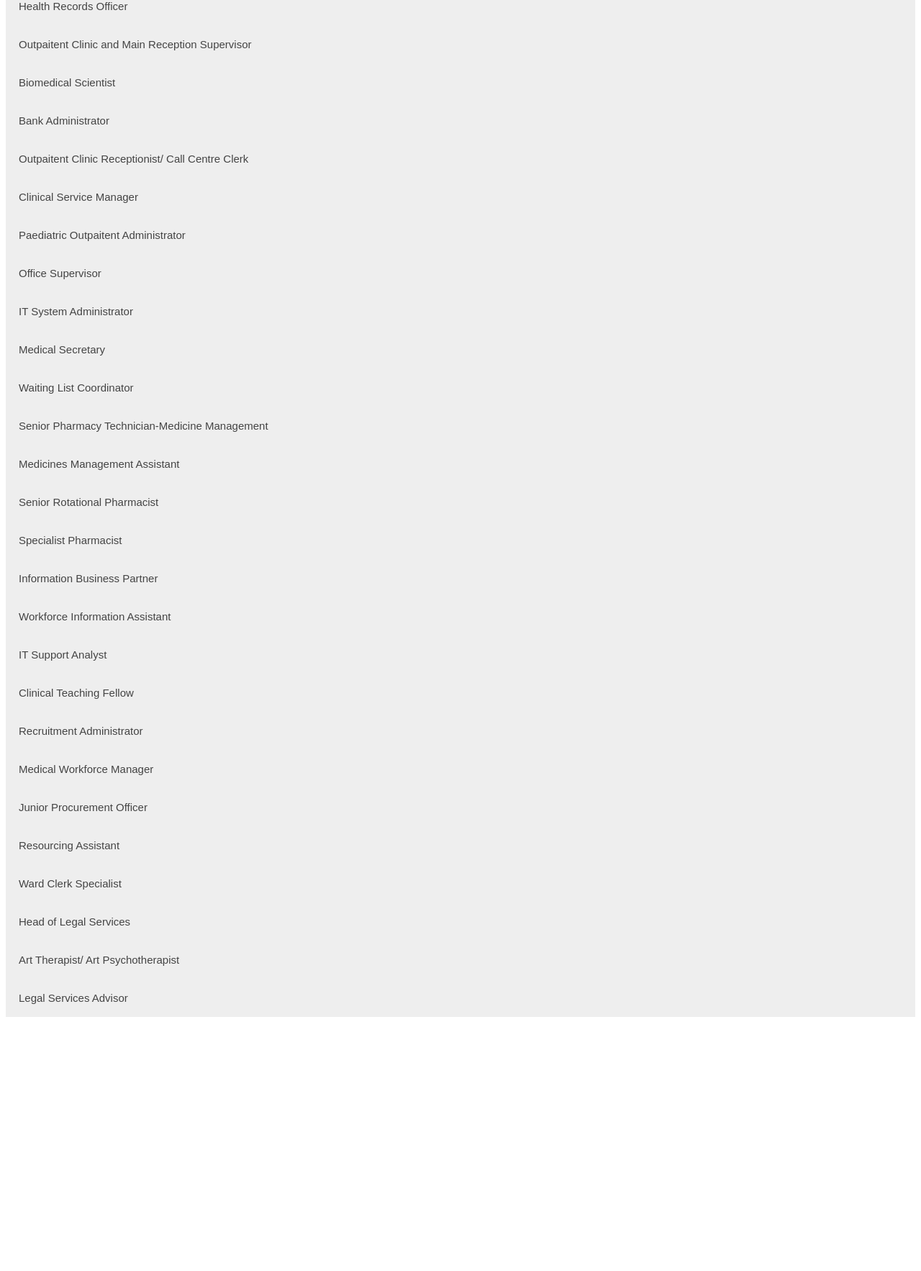
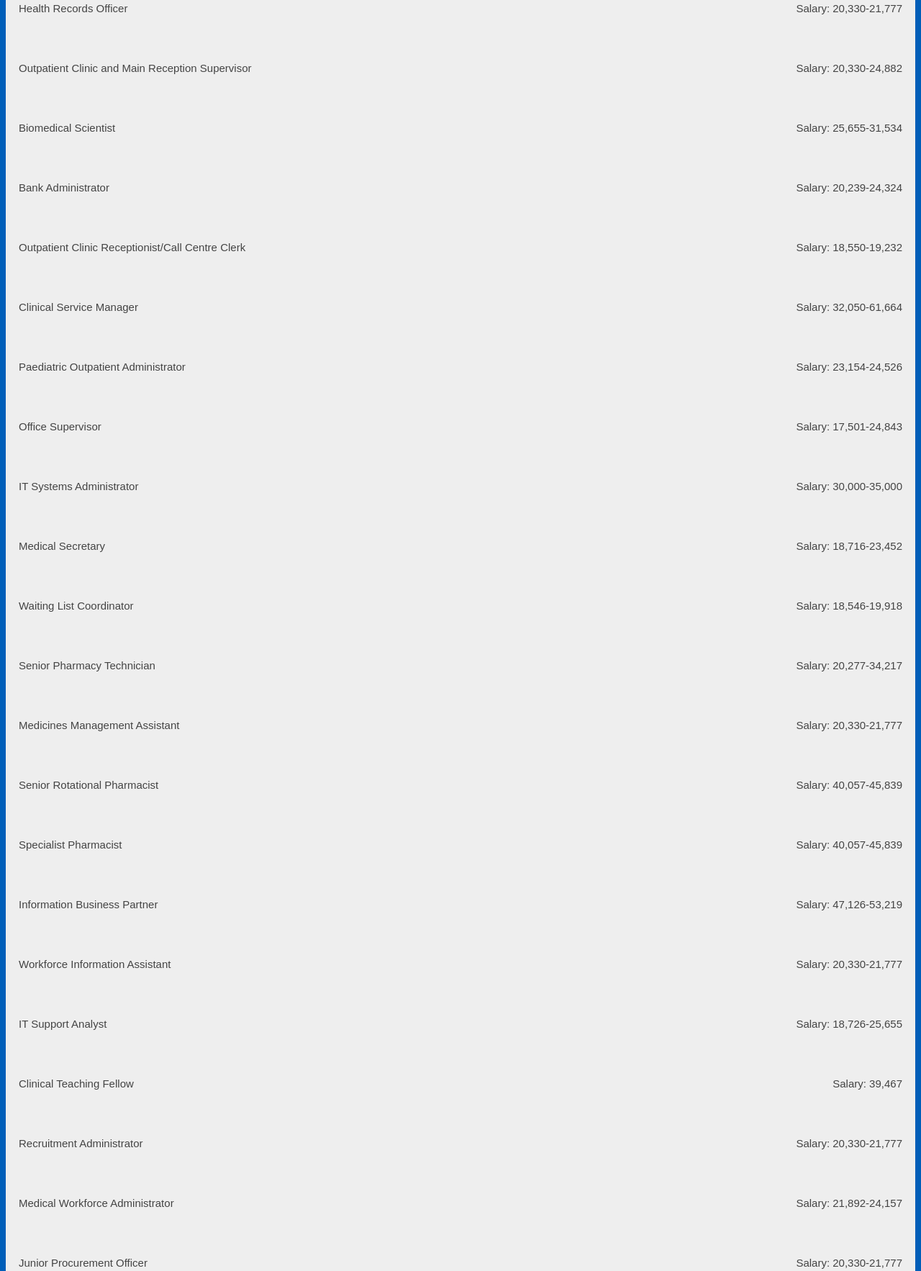
Before and after one commit to Duvauwn/NHS-Professional-Registry, a plain HTML site: page index.html in a window 1280 px wide. Shown: the part 226-1992 px from the top of the page at 72% size. Before the commit the page ends 1647 px from the top, so only its background shows below. Drawn offline with Linux system fonts and the light colour scheme.

Commit message:
adding logo and salaries

```diff
--- a/index.html
+++ b/index.html
@@ -10,141 +10,196 @@
 </head>
 <body id='body'>
     <div class='header'>
-    <h1>NHS Professional Registry</h1>
-    <h2>The primary goal of this page is to create a repository for the different types of professions available in the NHS. When you think of the NHS it's easily assumed that the only possibilities of work is in healthcare, but did you know that over 50% of NHS staff ahve no healthcare qualifcations? They, instead have found other work that suits them and the NHS as a whole better. Why not take a look at some of these availabilites?</h2>
+        <img class='logo' src=nhs-logo.png>
+    <h1 id='title'>Professional Registry</h1>
+    <h2 id='subtitle'>The primary goal of this page is to create a repository for the different types of professions available in the NHS. When you think of the NHS it's easily assumed that the only possibilities of work is in healthcare, but did you know that over 50% of NHS staff have no healthcare qualifications? They, instead have found non-clinical work that suits them and the NHS as a whole better. Why not take a look at some of these positions?</h2>
     </div>
     <div class= 'topics'>
-        <button class='collapsible' type='button'>Health Records Officer</button>
+        <button class='collapsible' type='button'>
+            <p>Health Records Officer</p><p>Salary: 20,330-21,777</p>
+        </button>
         <div class='content'>
             <p>Health Records Officers are responsible for managing patient health records. They make sure that they are accurate and kept up to date to be able to provide efficient health records service to patients.</p>
         </div>
 
-        <button class='collapsible' type='button'>Outpaitent Clinic and Main Reception Supervisor</button>
+        <button class='collapsible' type='button'>
+            <p>Outpatient Clinic and Main Reception Supervisor</p><p>Salary: 20,330-24,882</p>
+        </button>
         <div class='content'>
             <p>In this role you will be an upper level manager who oversees all facility operations to ensure high-quality patient services. Supervisors will supervise a team of outpatient care workers. They wear many hats in handling the financial, staffing, legal, clinical and clerical aspects of smooothly running an outpatient center.</p>
         </div>
 
-        <button class='collapsible' type='button'>Biomedical Scientist</button>
+        <button class='collapsible' type='button'>
+            <p>Biomedical Scientist</p><p>Salary: 25,655-31,534</p>
+        </button>
         <div class='content'>
             <p>As a biomedical scientist, you'll carry out a range of laboratory and scientific tests on tissue samples and fluids to help clinicians diagnose and treat diseases. You'll also evalutate the effectiveness of treatments.</p>
         </div>
 
-        <button class='collapsible' type='button'>Bank Administrator</button>
+        <button class='collapsible' type='button'>
+            <p>Bank Administrator</p><p>Salary: 20,239-24,324</p>
+        </button>
         <div class='content'>
             <p>As an administrator you will be responsible for liasing with medical staff, patients, carers, and visitors.You'll manage medical records, manage the running of receptions and nurse stations. You'll also be responsible for updating the clinic notes and lists.</p>
         </div>
 
-        <button class='collapsible' type='button'>Outpaitent Clinic Receptionist/ Call Centre Clerk</button>
+        <button class='collapsible' type='button'>
+            <p>Outpatient Clinic Receptionist/Call Centre Clerk</p><p>Salary: 18,550-19,232</p></button>
         <div class='content'>
             <p>You'll be responsible for providing a courteous recepetion service to patients and clinicians in line with office preocedures. You will also manage all calls presented to the Outpatient Appointment line relating to outpatient appointments.</p>
         </div>
 
-        <button class='collapsible' type='button'>Clinical Service Manager</button>
+        <button class='collapsible' type='button'><p>Clinical Service Manager</p><p>Salary: 32,050-61,664</p></button>
         <div class='content'>
             <p>Responsible for leading busy and dynamic teams. This includes the delivery of efficient and effective services in line with national and professional agendas. This will also invovle managing staff, monitoring performance, managing change and ensuring contractual targets are met.</p>
         </div>
 
-        <button class='collapsible' type='button'>Paediatric Outpaitent Administrator</button>
+        <button class='collapsible' type='button'><p>Paediatric Outpatient Administrator</p><p>Salary: 23,154-24,526</p></button>
         <div class='content'>
             <p>You will focus on effective delivery of clinical and reception duties. These include the inputting and maintenance of accurate patient information on Trust information systems, and providing cross cover support to ward administrators.</p>
         </div>
 
-        <button class='collapsible' type='button'>Office Supervisor</button>
+        <button class='collapsible' type='button'><p>Office Supervisor</p><p>Salary: 17,501-24,843</p></button>
         <div class='content'>
             <p>You'll be responsible for overseeing administrative tasks in an office to ensure that they are performed adequately and in a timely manner. This also includes performing tasks such as filing, producing reports and ordering office supplies.</p>
         </div>
 
-        <button class='collapsible' type='button'>IT System Administrator</button>
+        <button class='collapsible' type='button'><p>IT Systems Administrator</p><p>Salary: 30,000-35,000</p></button>
         <div class='content'>
             <p>You will manage and monitor the Trust computing environment. This will include being responsible for routers, switches, security appliances, and wireless access points.</p>
         </div>
 
-        <button class='collapsible' type='button'>Medical Secretary</button>
+        <button class='collapsible' type='button'><p>Medical Secretary</p><p>Salary: 18,716-23,452</p></button>
         <div class='content'>
             <p>You will be responible for organising the daily patient list and drawing the relevant files. You'll order office suppllies and oversee the maintenance of office equipment. You'll organize meetings and take the minutes. You'll also respond to queries from patients and maintain accurate patient records.</p>
         </div>
 
-        <button class='collapsible' type='button'>Waiting List Coordinator</button>
+        <button class='collapsible' type='button'><p>Waiting List Coordinator</p><p>Salary: 18,546-19,918</p></button>
         <div class='content'>
             <p>You will work closely with the medical and nursing teams, being responsible for the flow of patients within the day case ward. This involves the preparation of patient information, electronic updating of demographics and booking treatment for patients as requested by the clinican.</p>
         </div>
 
-        <button class='collapsible' type='button'>Senior Pharmacy Technician-Medicine Management</button>
+        <button class='collapsible' type='button'><p>Senior Pharmacy Technician</p><p>Salary: 20,277-34,217</p></button>
         <div class='content'>
             <p>You'll provide professional medicines management advice and support to services to ensure compliance with legislative and regulatory requirements. This means delivering high-quality, safe, efficent, and cost effective medicines management systems and processes.</p>
         </div>
 
-        <button class='collapsible' type='button'>Medicines Management Assistant</button>
+        <button class='collapsible' type='button'>
+            <p>Medicines Management Assistant</p>
+            <p>Salary: 20,330-21,777</p>
+        </button>
         <div class='content'>
             <p>You'll work closely alongside the Medicines Management Pharmacy Technician to help reduce medication waste and support appropriate storage of medicines.</p>
         </div>
 
-        <button class='collapsible' type='button'>Senior Rotational Pharmacist</button>
+        <button class='collapsible' type='button'>
+            <p>Senior Rotational Pharmacist</p>
+            <p>Salary: 40,057-45,839</p>
+        </button>
         <div class='content'>
             <p>You'll work with the pharmacist and pharmacy technical colleagues to provide a comprehensive pharmacy service to a division or department for a fixed amount of time.</p>
         </div>
 
-        <button class='collapsible' type='button'>Specialist Pharmacist</button>
+        <button class='collapsible' type='button'>
+            <p>Specialist Pharmacist</p>
+            <p>Salary: 40,057-45,839</p>
+        </button>
         <div class='content'>
             <p>You will be the point of contact for nursing and clinical staff regarding specialist medicines management issues and provide clinical pharmacy services in outpatient, pre-assessment, clinics, board rounds and ward rounds.</p>
         </div>
 
-        <button class='collapsible' type='button'>Information Business Partner</button>
+        <button class='collapsible' type='button'>
+            <p>Information Business Partner</p>
+            <p>Salary: 47,126-53,219</p>
+        </button>
         <div class='content'>
             <p>You will support the operational, transformational, and strategic decison-making process through the provision of focused business analytics information. This will require the ability to proactively support staff at all levels to make strategic and operational decisions through the creation and interpretation of information.</p>
         </div>
 
-        <button class='collapsible' type='button'>Workforce Information Assistant</button>
+        <button class='collapsible' type='button'>
+            <p>Workforce Information Assistant</p>
+            <p>Salary: 20,330-21,777</p>
+        </button>
         <div class='content'>
             <p>You will monitor recruitment processes to make sure all recruits satisfy checks. You will also update workforce information held on the Electronic Staff Record and other systems. You will be responsible for following up on contract change processes to make sure they are authorised and details have been correctly recorded.</p>
         </div>
 
-        <button class='collapsible' type='button'>IT Support Analyst</button>
+        <button class='collapsible' type='button'>
+            <p>IT Support Analyst</p>
+            <p>Salary: 18,726-25,655</p>
+        </button>
         <div class='content'>
             <p>You will be heavily involved in the rollout of pc's and laptop's across Trust sites. You'll be responsible for unboxing, delivery, and installation at the customer desk.</p>
         </div>
 
-        <button class='collapsible' type='button'>Clinical Teaching Fellow</button>
+        <button class='collapsible' type='button'>
+            <p>Clinical Teaching Fellow</p>
+            <p>Salary: 39,467</p>
+        </button>
         <div class='content'>
             <p>You will deliver the highest quality medical education experience to undergradaute student doctors. This would be in the form of lectures, small group seminar work, structured bedside teaching as well as formative and mock OSCEs.</p>
         </div>
 
-        <button class='collapsible' type='button'>Recruitment Administrator</button>
+        <button class='collapsible' type='button'>
+            <p>Recruitment Administrator</p>
+            <p>Salary: 20,330-21,777</p>
+        </button>
         <div class='content'>
             <p>You will be responsible for sourcing, supporting and guiding NHS workers through the recruitment process. From writing adverts to attending recruitment events, to inducting new starters and analysing recruitment data.</p>
         </div>
 
-        <button class='collapsible' type='button'>Medical Workforce Manager</button>
+        <button class='collapsible' type='button'>
+            <p>Medical Workforce Administrator</p>
+            <p>Salary: 21,892-24,157</p>
+        </button>
         <div class='content'>
             <p>This role requires broad knowledge of all areas in the Medical Workforce, including a deep understanding of the Terms and Conditions for all grades of doctor, experienced management of deanery rotations, job planning experience, rota design and an understanding of rota regulations.</p>
         </div>
 
-        <button class='collapsible' type='button'>Junior Procurement Officer</button>
+        <button class='collapsible' type='button'>
+            <p>Junior Procurement Officer</p>
+            <p>Salary: 20,330-21,777</p>
+        </button>
         <div class='content'>
             <p>You will provide and effective and professional procurement services to meet departmental objectives in compliance with the Trusts Standing Financial Instructions and Standing Orders.</p>
         </div>
 
-        <button class='collapsible' type='button'>Resourcing Assistant</button>
+        <button class='collapsible' type='button'>
+            <p>Resourcing Assistant</p>
+            <p>Salary: 18,731-19,918</p>
+        </button>
         <div class='content'>
             <p>You will provide resourcing and recruitment support to the Trust, resoloving queries related to recruitment whilst supporting the team of Resourcing Partners with arranging interviews and preparing contracts of employment.</p>
         </div>
 
-        <button class='collapsible' type='button'>Ward Clerk Specialist</button>
+        <button class='collapsible' type='button'>
+            <p>Ward Clerk Specialist</p>
+            <p>Salary: 16,903-26,946</p>
+        </button>
         <div class='content'>
             <p>You will assist with the day-to-day delivery of high-quality clinical information across NHS hospitals, making sure that it is relevant, timely, accurate, appropriate and complete.</p>
         </div>
 
-        <button class='collapsible' type='button'>Head of Legal Services</button>
+        <button class='collapsible' type='button'>
+            <p>Head of Legal Services</p>
+            <p>Salary: 54,764-63,862</p>
+        </button>
         <div class='content'>
             <p>This is a high profile role which requires the ability to motivate, provide high-quality legal advice, build strong external relationships and support staff at all levels.</p>
         </div>
 
-        <button class='collapsible' type='button'>Art Therapist/ Art Psychotherapist</button>
+        <button class='collapsible' type='button'>
+            <p>Art Therapist/ Art Psychotherapist</p>
+            <p>Salary: 32,306-39,027</p>
+        </button>
         <div class='content'>
             <p>You will use art to help people deal with complex and confusing motional issues. This involves creating a secure environment which helps people buld their self-awareness and self-confidence.</p>
         </div>
 
-        <button class='collapsible' type='button'>Legal Services Advisor</button>
+        <button class='collapsible' type='button'>
+            <p>Legal Services Advisor</p>
+            <p>Salary: 40,057-45,839</p>
+        </button>
         <div class='content'>
             <p>You will assist the Head of Legal Services to manage the legal services work within the Trust, which includes inquests, claims, and litigations.</p>
         </div>
--- a/style.css
+++ b/style.css
@@ -1,3 +1,25 @@
+body{
+    background-color: #005EB8;
+    font-family: Arial, Helvetica, sans-serif;
+}
+
+.header{
+    background-color: #005EB8;
+    color: #FFFFFF;
+}
+#title{
+    font-size: 25px;
+}
+#subtitle{
+    font-size: 18px;
+}
+.logo{
+    width:100px;
+}
+
+
+
+
 /* Style the button that is used to open and close the collapsible content */
 .collapsible {
     background-color: #eee;
@@ -9,11 +31,14 @@
     text-align: left;
     outline: none;
     font-size: 15px;
+    display:flex;
+    justify-content:space-between;
   }
 
   /* Add a background color to the button if it is clicked on (add the .active class with JS), and when you move the mouse over it (hover) */
   .active, .collapsible:hover {
-    background-color: #ccc;
+    color: #005EB8;
+    border: 2px solid black;
   }
 
   /* Style the collapsible content. Note: hidden by default */
@@ -21,5 +46,5 @@
     padding: 0 18px;
     display: none;
     overflow: hidden;
-    background-color: #f1f1f1;
+    background-color: #FFFFFF;
   }
```
Also changed, not shown: nhs-logo.png (added).
